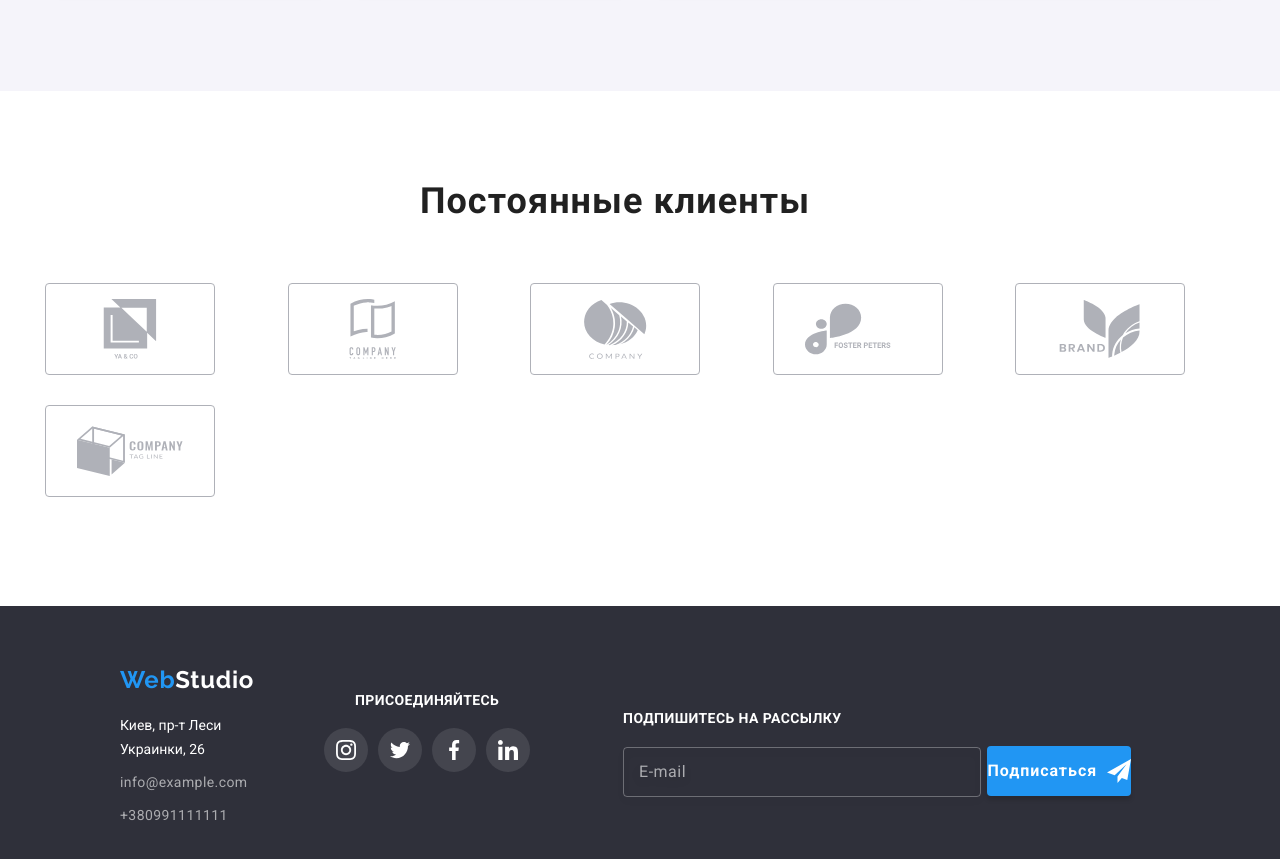
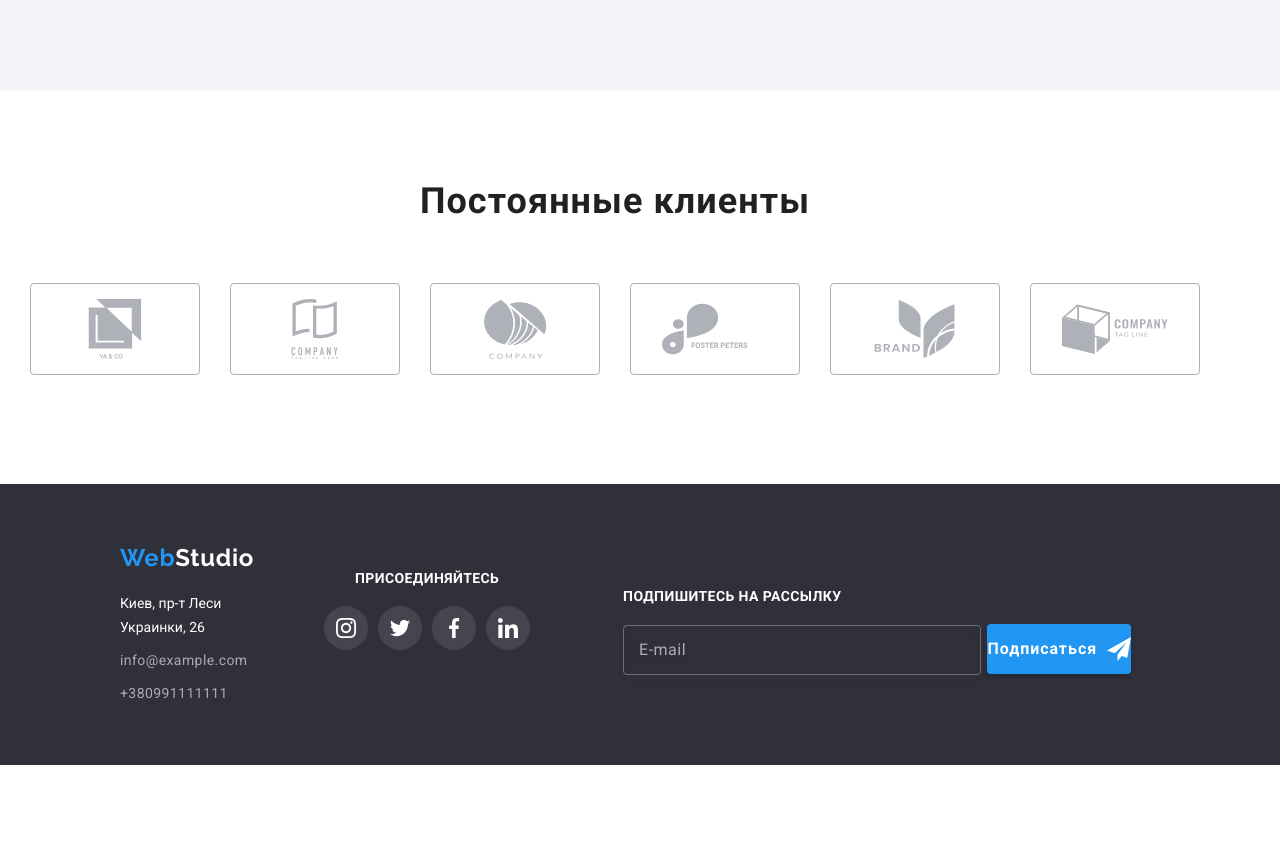
Before and after one commit to MykolaBiliaiev/goit-markup-hw-08, a plain HTML site: page index.html in a window 1280 px wide. Shown: the part 2224-3083 px from the top of the page. After the commit the page ends 2989 px from the top, so only its background shows below. Drawn offline with nearby package versions, Linux system fonts and the light colour scheme.

```diff
--- a/sass/components/_mobile-menu.scss
+++ b/sass/components/_mobile-menu.scss
@@ -38,7 +38,6 @@ height: 100%;
 padding-top: 48px;
 padding-bottom: 48px;
 padding-left: 40px;
-pointer-events: none;
 visibility: hidden;
 transition: transform 250ms cubic-bezier(0.4, 0, 0.2, 1),
 visibility 250ms cubic-bezier(0.4, 0, 0.2, 1);
--- a/sass/components/_our-clients.scss
+++ b/sass/components/_our-clients.scss
@@ -5,14 +5,9 @@ padding-bottom: 60px;
 margin-left: auto;
 margin-right: auto;
 
-@media screen and (min-width:1200px) {
-margin-left: 15px;
-margin-right: 15px;
-}
-
     @media screen and (min-width:1200px) {
-    padding-left: 15px;
-    padding-right: 15px;
+    margin-left: 15px;
+    margin-right: 15px;
     width: 1200px;
     padding-bottom: 94px;
     padding-top: 94px;
```
Also changed, not shown: css/main.css, css/main.min.css, 2 other files.
